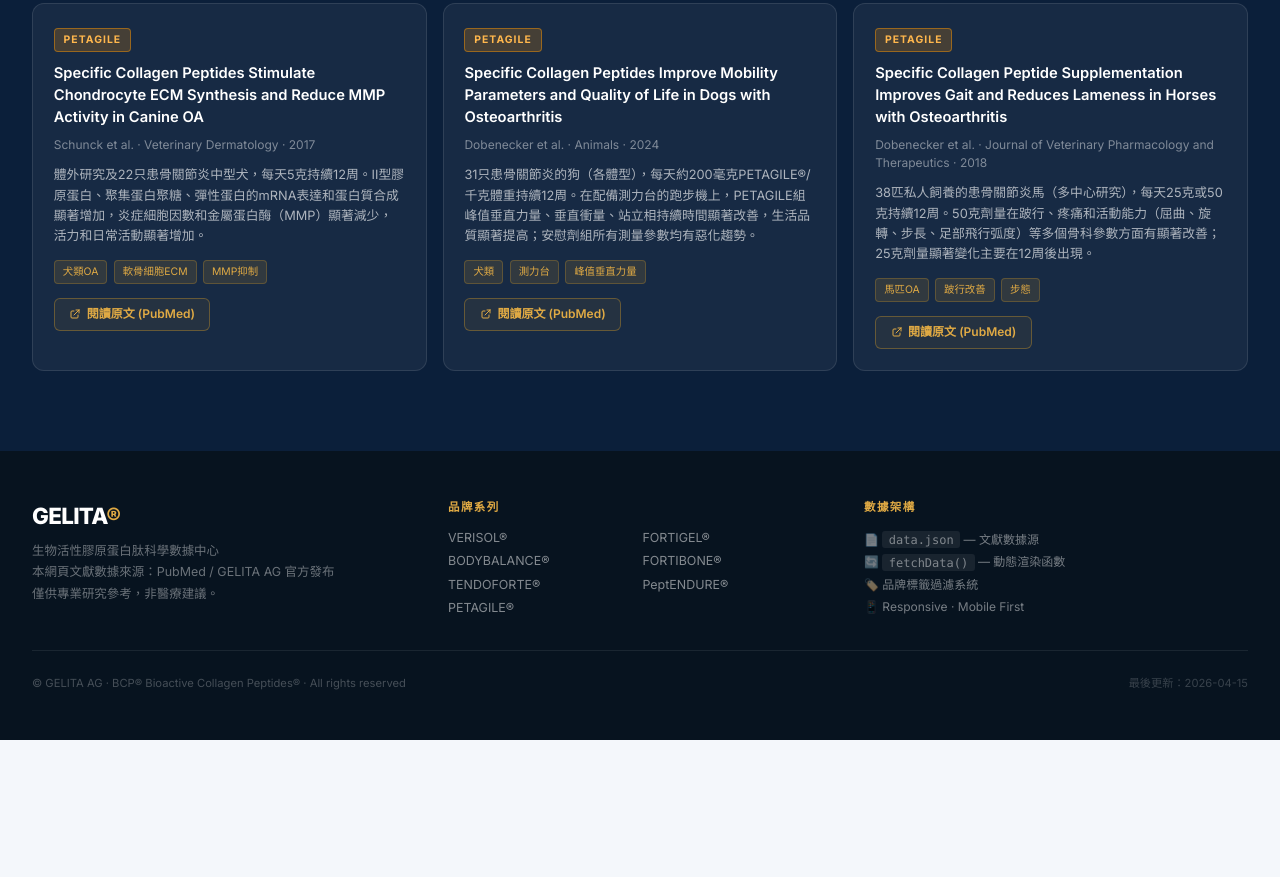
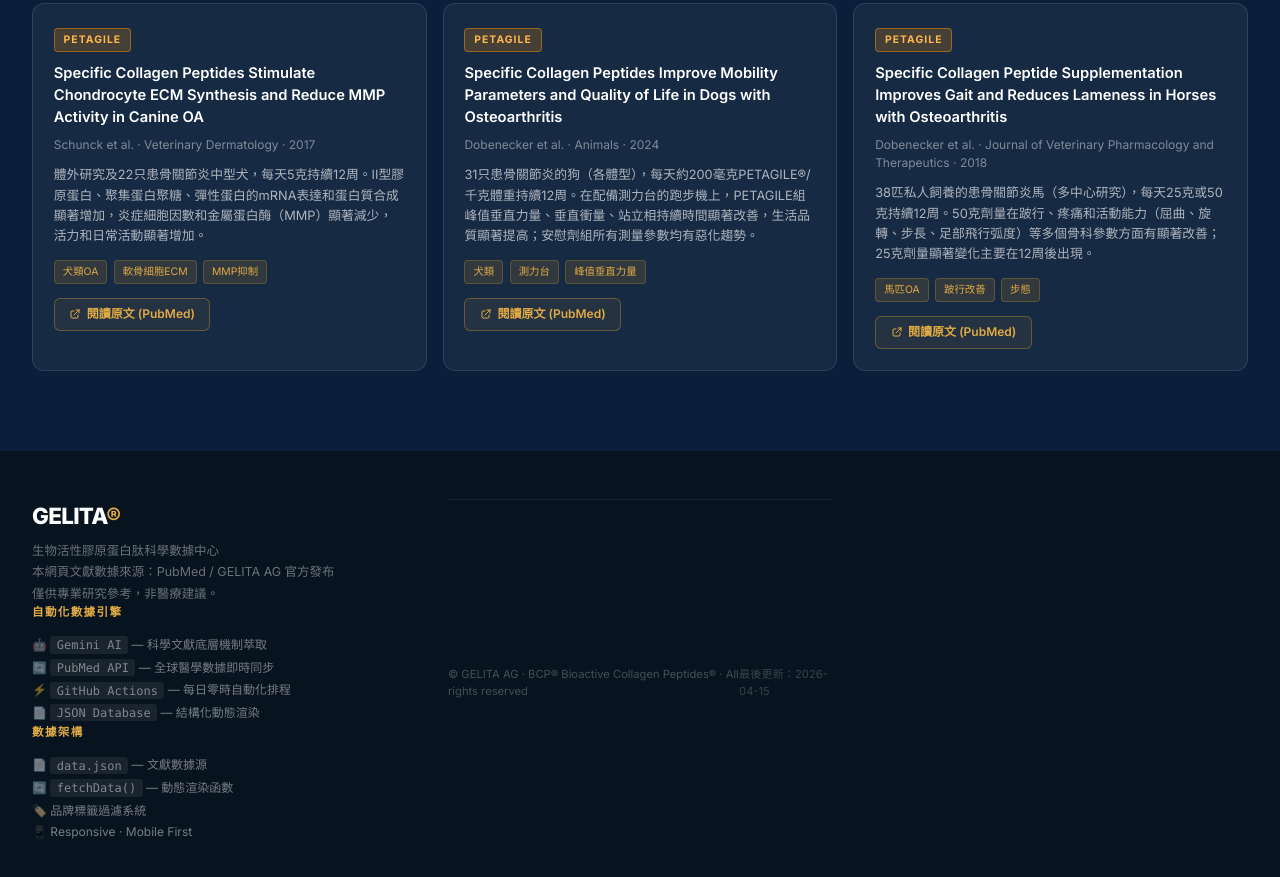
Before and after one commit to KiwiWU72/gelita-collagen, a plain HTML site: page index.html in a window 1280 px wide. Shown: the part 7769-8646 px from the top of the page. Before the commit the page ends 8509 px from the top, so only its background shows below. Drawn offline with nearby package versions, Linux system fonts and the light colour scheme.

Commit message:
Update index.html

```diff
--- a/index.html
+++ b/index.html
@@ -815,17 +815,13 @@
           本網頁文獻數據來源：PubMed / GELITA AG 官方發布<br/>
           僅供專業研究參考，非醫療建議。
         </p>
-      </div>
       <div>
-        <div style="font-size:0.72rem;font-weight:700;letter-spacing:0.12em;text-transform:uppercase;color:var(--gold2);margin-bottom:0.8rem;">品牌系列</div>
-        <div style="display:grid;grid-template-columns:1fr 1fr;gap:0.3rem;">
-          <a href="#verisol" style="font-size:0.78rem;color:rgba(255,255,255,0.5);text-decoration:none;" onmouseover="this.style.color='#fff'" onmouseout="this.style.color='rgba(255,255,255,0.5)'">VERISOL®</a>
-          <a href="#fortigel" style="font-size:0.78rem;color:rgba(255,255,255,0.5);text-decoration:none;" onmouseover="this.style.color='#fff'" onmouseout="this.style.color='rgba(255,255,255,0.5)'">FORTIGEL®</a>
-          <a href="#bodybalance" style="font-size:0.78rem;color:rgba(255,255,255,0.5);text-decoration:none;" onmouseover="this.style.color='#fff'" onmouseout="this.style.color='rgba(255,255,255,0.5)'">BODYBALANCE®</a>
-          <a href="#fortibone" style="font-size:0.78rem;color:rgba(255,255,255,0.5);text-decoration:none;" onmouseover="this.style.color='#fff'" onmouseout="this.style.color='rgba(255,255,255,0.5)'">FORTIBONE®</a>
-          <a href="#tendoforte" style="font-size:0.78rem;color:rgba(255,255,255,0.5);text-decoration:none;" onmouseover="this.style.color='#fff'" onmouseout="this.style.color='rgba(255,255,255,0.5)'">TENDOFORTE®</a>
-          <a href="#peptendure" style="font-size:0.78rem;color:rgba(255,255,255,0.5);text-decoration:none;" onmouseover="this.style.color='#fff'" onmouseout="this.style.color='rgba(255,255,255,0.5)'">PeptENDURE®</a>
-          <a href="#petagile" style="font-size:0.78rem;color:rgba(255,255,255,0.5);text-decoration:none;" onmouseover="this.style.color='#fff'" onmouseout="this.style.color='rgba(255,255,255,0.5)'">PETAGILE®</a>
+        <div style="font-size:0.72rem;font-weight:700;letter-spacing:0.12em;text-transform:uppercase;color:var(--gold2);margin-bottom:0.8rem;">自動化數據引擎</div>
+        <div style="font-size:0.75rem;color:rgba(255,255,255,0.45);line-height:1.8;">
+          🤖 <code style="background:rgba(255,255,255,0.07);padding:0.1rem 0.4rem;border-radius:3px;">Gemini AI</code> — 科學文獻底層機制萃取<br/>
+          🔄 <code style="background:rgba(255,255,255,0.07);padding:0.1rem 0.4rem;border-radius:3px;">PubMed API</code> — 全球醫學數據即時同步<br/>
+          ⚡ <code style="background:rgba(255,255,255,0.07);padding:0.1rem 0.4rem;border-radius:3px;">GitHub Actions</code> — 每日零時自動化排程<br/>
+          📄 <code style="background:rgba(255,255,255,0.07);padding:0.1rem 0.4rem;border-radius:3px;">JSON Database</code> — 結構化動態渲染
         </div>
       </div>
       <div>
```
